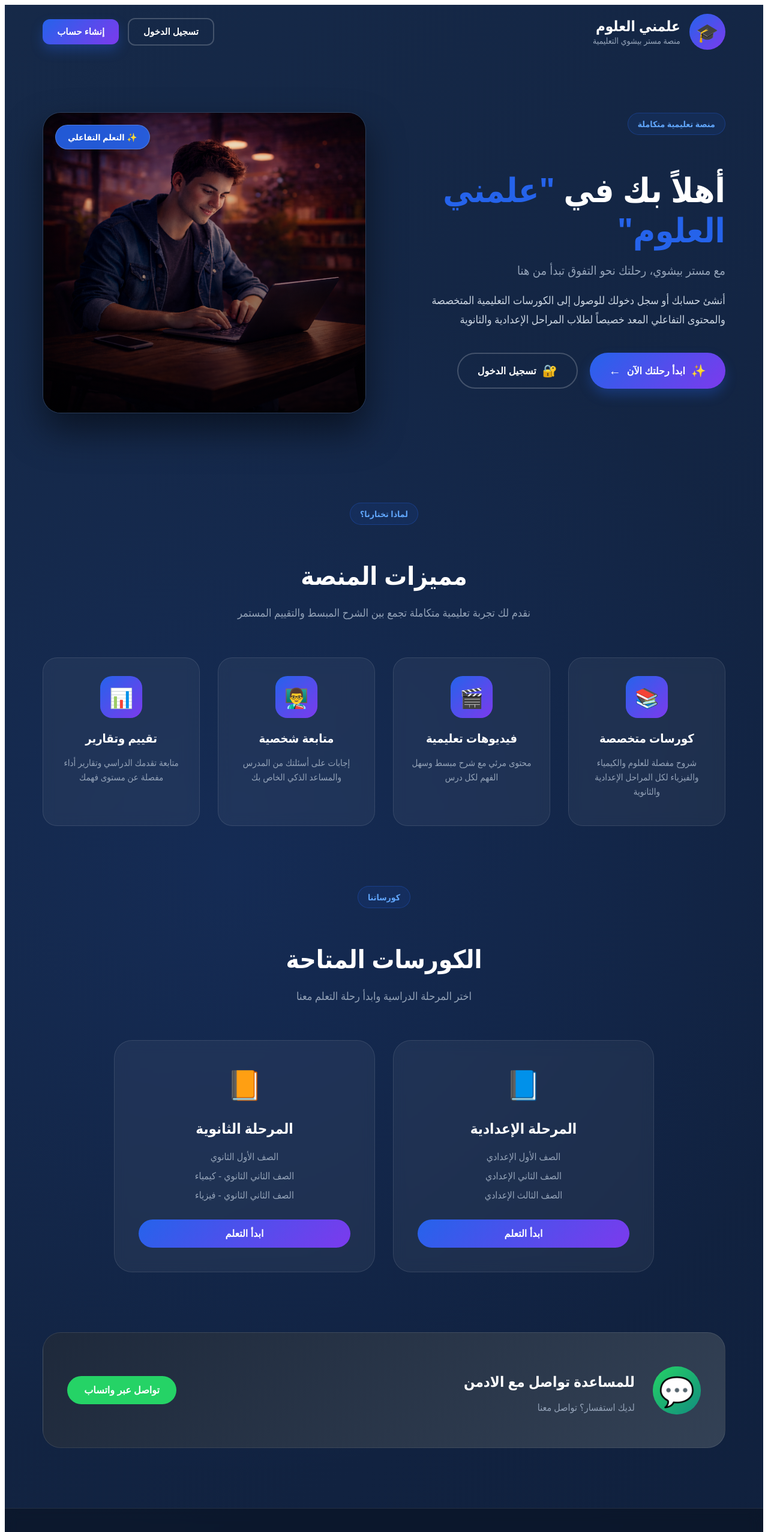
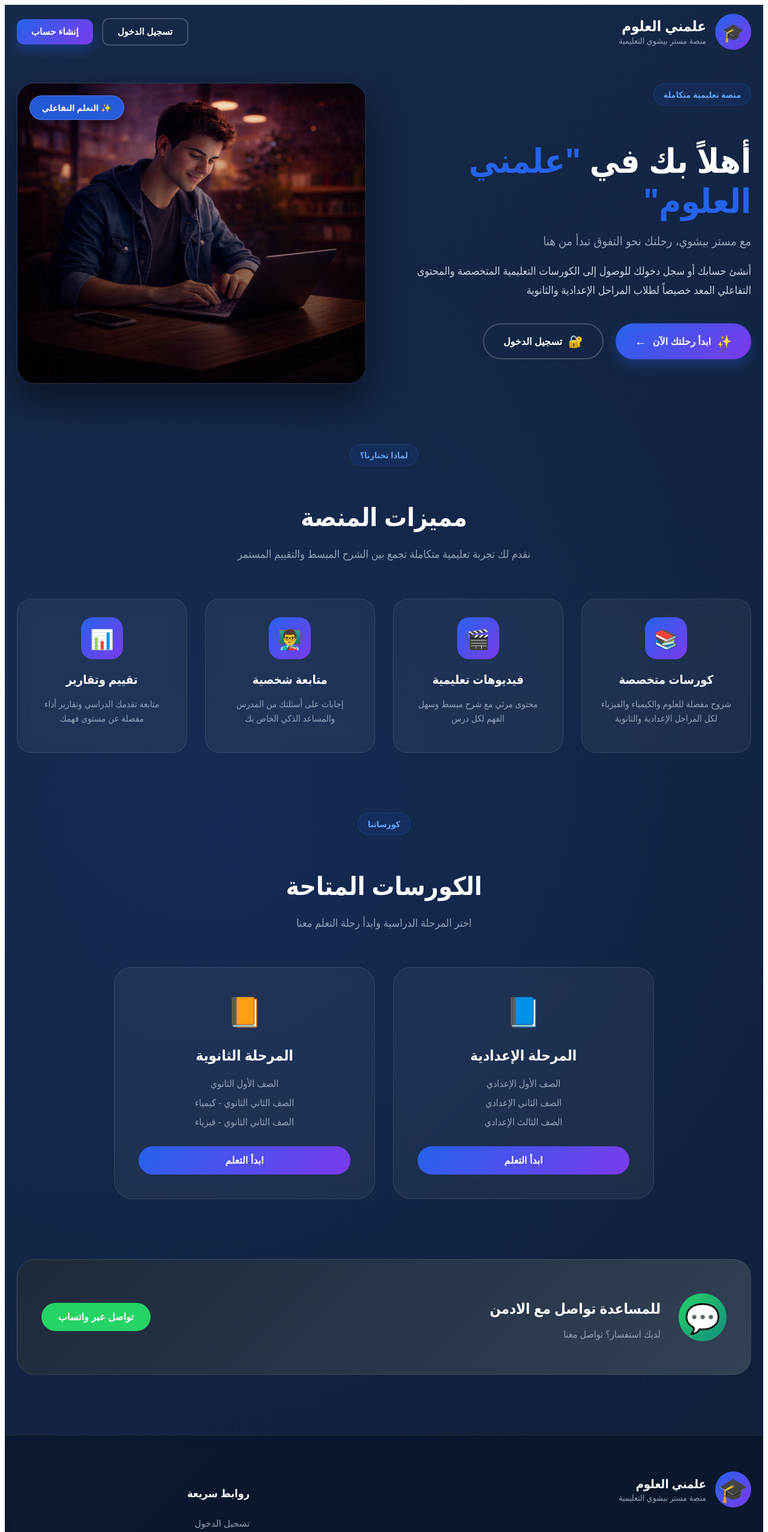
Before and after one commit to tomasmehany/almny-alaolom, a Next.js app: page / in a window 1280 px wide. Shown: the top 2554 px of the page at 60% size. Built offline with nearby package versions, Linux system fonts and the light colour scheme.

Commit message:
Update page.tsx

```diff
--- a/app/page.tsx
+++ b/app/page.tsx
@@ -62,7 +62,7 @@ export default function Home() {
 
       {/* القسم الرئيسي */}
       <main style={styles.main}>
-        {/* Hero Section - بدون إحصائيات */}
+        {/* Hero Section */}
         <div style={{
           ...styles.hero,
           opacity: isVisible ? 1 : 0,
@@ -108,7 +108,6 @@ export default function Home() {
 
           <div style={styles.heroImage}>
             <div style={styles.imageWrapper}>
-              {/* ✅ غير مسار الصورة هنا */}
               <img
                 src="/home.png"
                 alt="تعليم تفاعلي"
@@ -224,7 +223,7 @@ export default function Home() {
         <div style={styles.supportSection}>
           <div style={styles.supportCard}>
             <div style={styles.supportIcon}>💬</div>
-            <div>
+            <div style={styles.supportTextContent}>
               <h3 style={styles.supportTitle}> للمساعدة تواصل مع الادمن </h3>
               <p style={styles.supportText}>
                 لديك استفسار؟ تواصل معنا
@@ -319,7 +318,8 @@ const styles: any = {
     position: 'relative',
     overflowX: 'hidden',
     background: '#0a192f',
-    direction: 'rtl'
+    direction: 'rtl',
+    width: '100%'
   },
 
   background: {
@@ -348,8 +348,11 @@ const styles: any = {
     position: 'sticky',
     top: 0,
     zIndex: 100,
-    padding: '15px 5%',
-    transition: 'all 0.3s ease'
+    padding: '15px 20px',
+    transition: 'all 0.3s ease',
+    '@media (min-width: 768px)': {
+      padding: '15px 5%'
+    }
   },
 
   headerContent: {
@@ -359,13 +362,22 @@ const styles: any = {
     justifyContent: 'space-between',
     alignItems: 'center',
     position: 'relative',
-    zIndex: 2
+    zIndex: 2,
+    flexWrap: 'wrap',
+    gap: '15px',
+    '@media (max-width: 768px)': {
+      flexDirection: 'column',
+      textAlign: 'center'
+    }
   },
 
   logo: {
     display: 'flex',
     alignItems: 'center',
-    gap: '15px'
+    gap: '15px',
+    '@media (max-width: 480px)': {
+      gap: '10px'
+    }
   },
 
   logoIconWrapper: {
@@ -376,11 +388,18 @@ const styles: any = {
     display: 'flex',
     alignItems: 'center',
     justifyContent: 'center',
-    animation: 'float 3s ease-in-out infinite'
+    animation: 'float 3s ease-in-out infinite',
+    '@media (max-width: 480px)': {
+      width: '50px',
+      height: '50px'
+    }
   },
 
   logoIcon: {
-    fontSize: '30px'
+    fontSize: '30px',
+    '@media (max-width: 480px)': {
+      fontSize: '24px'
+    }
   },
 
   logoText: {
@@ -393,19 +412,33 @@ const styles: any = {
     fontWeight: '800',
     color: 'white',
     margin: 0,
-    lineHeight: 1.2
+    lineHeight: 1.2,
+    '@media (max-width: 480px)': {
+      fontSize: '20px'
+    }
   },
 
   logoSub: {
     fontSize: '14px',
     color: '#94a3b8',
-    margin: 0
+    margin: 0,
+    '@media (max-width: 480px)': {
+      fontSize: '12px'
+    }
   },
 
   nav: {
     display: 'flex',
     gap: '15px',
-    alignItems: 'center'
+    alignItems: 'center',
+    '@media (max-width: 768px)': {
+      width: '100%',
+      justifyContent: 'center'
+    },
+    '@media (max-width: 480px)': {
+      flexDirection: 'column',
+      width: '100%'
+    }
   },
 
   navButton: {
@@ -417,7 +450,11 @@ const styles: any = {
     fontSize: '15px',
     fontWeight: '600',
     cursor: 'pointer',
-    transition: 'all 0.3s'
+    transition: 'all 0.3s',
+    '@media (max-width: 480px)': {
+      padding: '10px 20px',
+      width: '100%'
+    }
   },
 
   navButtonPrimary: {
@@ -430,7 +467,11 @@ const styles: any = {
     fontWeight: '600',
     cursor: 'pointer',
     transition: 'all 0.3s',
-    boxShadow: '0 10px 20px rgba(37,99,235,0.3)'
+    boxShadow: '0 10px 20px rgba(37,99,235,0.3)',
+    '@media (max-width: 480px)': {
+      padding: '10px 20px',
+      width: '100%'
+    }
   },
 
   main: {
@@ -438,7 +479,10 @@ const styles: any = {
     zIndex: 2,
     maxWidth: '1400px',
     margin: '0 auto',
-    padding: '40px 5%'
+    padding: '40px 20px',
+    '@media (min-width: 768px)': {
+      padding: '40px 5%'
+    }
   },
 
   hero: {
@@ -447,7 +491,13 @@ const styles: any = {
     gap: '60px',
     alignItems: 'center',
     marginBottom: '100px',
-    minHeight: '600px'
+    minHeight: 'auto',
+    '@media (max-width: 968px)': {
+      gridTemplateColumns: '1fr',
+      gap: '40px',
+      textAlign: 'center',
+      marginBottom: '60px'
+    }
   },
 
   heroContent: {
@@ -471,7 +521,13 @@ const styles: any = {
     fontWeight: '800',
     marginBottom: '20px',
     lineHeight: 1.2,
-    color: 'white'
+    color: 'white',
+    '@media (max-width: 968px)': {
+      fontSize: '42px'
+    },
+    '@media (max-width: 480px)': {
+      fontSize: '32px'
+    }
   },
 
   heroHighlight: {
@@ -481,21 +537,34 @@ const styles: any = {
   heroSubtitle: {
     fontSize: '20px',
     color: '#94a3b8',
-    marginBottom: '20px'
+    marginBottom: '20px',
+    '@media (max-width: 480px)': {
+      fontSize: '16px'
+    }
   },
 
   heroDescription: {
     fontSize: '18px',
     lineHeight: 1.8,
     color: '#cbd5e1',
-    marginBottom: '40px'
+    marginBottom: '40px',
+    '@media (max-width: 480px)': {
+      fontSize: '16px'
+    }
   },
 
   heroButtons: {
     display: 'flex',
     gap: '20px',
     marginBottom: '40px',
-    flexWrap: 'wrap'
+    flexWrap: 'wrap',
+    '@media (max-width: 768px)': {
+      justifyContent: 'center'
+    },
+    '@media (max-width: 480px)': {
+      flexDirection: 'column',
+      width: '100%'
+    }
   },
 
   primaryButton: {
@@ -511,7 +580,12 @@ const styles: any = {
     alignItems: 'center',
     gap: '10px',
     transition: 'all 0.3s',
-    boxShadow: '0 10px 20px rgba(37,99,235,0.3)'
+    boxShadow: '0 10px 20px rgba(37,99,235,0.3)',
+    '@media (max-width: 480px)': {
+      width: '100%',
+      justifyContent: 'center',
+      padding: '14px 24px'
+    }
   },
 
   secondaryButton: {
@@ -526,7 +600,12 @@ const styles: any = {
     display: 'flex',
     alignItems: 'center',
     gap: '10px',
-    transition: 'all 0.3s'
+    transition: 'all 0.3s',
+    '@media (max-width: 480px)': {
+      width: '100%',
+      justifyContent: 'center',
+      padding: '14px 24px'
+    }
   },
 
   buttonIcon: {
@@ -539,7 +618,11 @@ const styles: any = {
 
   heroImage: {
     position: 'relative',
-    animation: 'float 6s ease-in-out infinite'
+    animation: 'float 6s ease-in-out infinite',
+    '@media (max-width: 968px)': {
+      maxWidth: '500px',
+      margin: '0 auto'
+    }
   },
 
   imageWrapper: {
@@ -552,7 +635,8 @@ const styles: any = {
 
   mainImage: {
     width: '100%',
-    height: '500px',
+    height: 'auto',
+    maxHeight: '500px',
     objectFit: 'cover',
     display: 'block'
   },
@@ -582,12 +666,18 @@ const styles: any = {
   },
 
   featuresSection: {
-    marginBottom: '100px'
+    marginBottom: '100px',
+    '@media (max-width: 768px)': {
+      marginBottom: '60px'
+    }
   },
 
   sectionHeader: {
     textAlign: 'center',
-    marginBottom: '60px'
+    marginBottom: '60px',
+    '@media (max-width: 768px)': {
+      marginBottom: '40px'
+    }
   },
 
   sectionBadge: {
@@ -606,7 +696,13 @@ const styles: any = {
     fontSize: '42px',
     fontWeight: '800',
     color: 'white',
-    marginBottom: '20px'
+    marginBottom: '20px',
+    '@media (max-width: 768px)': {
+      fontSize: '32px'
+    },
+    '@media (max-width: 480px)': {
+      fontSize: '28px'
+    }
   },
 
   sectionSubtitle: {
@@ -614,13 +710,24 @@ const styles: any = {
     color: '#94a3b8',
     maxWidth: '600px',
     margin: '0 auto',
-    lineHeight: 1.6
+    lineHeight: 1.6,
+    '@media (max-width: 480px)': {
+      fontSize: '16px',
+      padding: '0 20px'
+    }
   },
 
   featuresGrid: {
     display: 'grid',
     gridTemplateColumns: 'repeat(4, 1fr)',
-    gap: '30px'
+    gap: '30px',
+    '@media (max-width: 968px)': {
+      gridTemplateColumns: 'repeat(2, 1fr)'
+    },
+    '@media (max-width: 480px)': {
+      gridTemplateColumns: '1fr',
+      gap: '20px'
+    }
   },
 
   featureCard: {
@@ -630,7 +737,10 @@ const styles: any = {
     textAlign: 'center',
     transition: 'all 0.3s',
     border: '1px solid rgba(255,255,255,0.1)',
-    backdropFilter: 'blur(10px)'
+    backdropFilter: 'blur(10px)',
+    '@media (max-width: 480px)': {
+      padding: '20px'
+    }
   },
 
   featureIconWrapper: {
@@ -642,28 +752,44 @@ const styles: any = {
     alignItems: 'center',
     justifyContent: 'center',
     margin: '0 auto 20px',
-    animation: 'pulse 2s infinite'
+    animation: 'pulse 2s infinite',
+    '@media (max-width: 480px)': {
+      width: '60px',
+      height: '60px'
+    }
   },
 
   featureIcon: {
-    fontSize: '32px'
+    fontSize: '32px',
+    '@media (max-width: 480px)': {
+      fontSize: '28px'
+    }
   },
 
   featureTitle: {
     fontSize: '20px',
     fontWeight: '600',
     color: 'white',
-    marginBottom: '15px'
+    marginBottom: '15px',
+    '@media (max-width: 480px)': {
+      fontSize: '18px'
+    }
   },
 
   featureText: {
     fontSize: '15px',
     color: '#94a3b8',
-    lineHeight: 1.6
+    lineHeight: 1.6,
+    '@media (max-width: 480px)': {
+      fontSize: '14px'
+    }
   },
 
   coursesSection: {
-    marginBottom: '100px'
+    marginBottom: '100px',
+    '@media (max-width: 768px)': {
+      marginBottom: '60px'
+    }
   },
 
   coursesGrid: {
@@ -671,7 +797,14 @@ const styles: any = {
     gridTemplateColumns: 'repeat(2, 1fr)',
     gap: '30px',
     maxWidth: '900px',
-    margin: '0 auto'
+    margin: '0 auto',
+    '@media (max-width: 768px)': {
+      gap: '20px'
+    },
+    '@media (max-width: 480px)': {
+      gridTemplateColumns: '1fr',
+      gap: '20px'
+    }
   },
 
   courseCard: {
@@ -681,19 +814,31 @@ const styles: any = {
     textAlign: 'center',
     border: '1px solid rgba(255,255,255,0.1)',
     backdropFilter: 'blur(10px)',
-    transition: 'all 0.3s'
+    transition: 'all 0.3s',
+    '@media (max-width: 768px)': {
+      padding: '30px'
+    },
+    '@media (max-width: 480px)': {
+      padding: '25px'
+    }
   },
 
   courseIcon: {
     fontSize: '48px',
-    marginBottom: '20px'
+    marginBottom: '20px',
+    '@media (max-width: 480px)': {
+      fontSize: '40px'
+    }
   },
 
   courseTitle: {
     fontSize: '24px',
     fontWeight: '700',
     color: 'white',
-    marginBottom: '20px'
+    marginBottom: '20px',
+    '@media (max-width: 480px)': {
+      fontSize: '20px'
+    }
   },
 
   courseDetails: {
@@ -702,7 +847,10 @@ const styles: any = {
     gap: '10px',
     marginBottom: '30px',
     color: '#94a3b8',
-    fontSize: '16px'
+    fontSize: '16px',
+    '@media (max-width: 480px)': {
+      fontSize: '14px'
+    }
   },
 
   courseButton: {
@@ -715,7 +863,11 @@ const styles: any = {
     fontWeight: '600',
     cursor: 'pointer',
     transition: 'all 0.3s',
-    width: '100%'
+    width: '100%',
+    '@media (max-width: 480px)': {
+      padding: '12px 20px',
+      fontSize: '14px'
+    }
   },
 
   supportSection: {
@@ -730,7 +882,14 @@ const styles: any = {
     alignItems: 'center',
     gap: '30px',
     border: '1px solid rgba(255,255,255,0.1)',
-    backdropFilter: 'blur(10px)'
+    backdropFilter: 'blur(10px)',
+    '@media (max-width: 968px)': {
+      flexDirection: 'column',
+      textAlign: 'center'
+    },
+    '@media (max-width: 480px)': {
+      padding: '25px'
+    }
   },
 
   supportIcon: {
@@ -742,19 +901,37 @@ const styles: any = {
     display: 'flex',
     alignItems: 'center',
     justifyContent: 'center',
-    animation: 'pulse 2s infinite'
+    animation: 'pulse 2s infinite',
+    '@media (max-width: 480px)': {
+      width: '60px',
+      height: '60px',
+      fontSize: '36px'
+    }
+  },
+
+  supportTextContent: {
+    flex: 1,
+    '@media (max-width: 968px)': {
+      width: '100%'
+    }
   },
 
   supportTitle: {
     fontSize: '24px',
     fontWeight: '700',
     color: 'white',
-    marginBottom: '10px'
+    marginBottom: '10px',
+    '@media (max-width: 480px)': {
+      fontSize: '20px'
+    }
   },
 
   supportText: {
     fontSize: '16px',
-    color: '#94a3b8'
+    color: '#94a3b8',
+    '@media (max-width: 480px)': {
+      fontSize: '14px'
+    }
   },
 
   supportButton: {
@@ -767,16 +944,24 @@ const styles: any = {
     fontWeight: '600',
     cursor: 'pointer',
     transition: 'all 0.3s',
-    marginRight: 'auto'
+    whiteSpace: 'nowrap',
+    '@media (max-width: 480px)': {
+      padding: '12px 24px',
+      fontSize: '14px',
+      width: '100%'
+    }
   },
 
   footer: {
     background: 'rgba(0,0,0,0.3)',
     backdropFilter: 'blur(10px)',
     borderTop: '1px solid rgba(255,255,255,0.1)',
-    padding: '60px 5% 30px',
+    padding: '60px 20px 30px',
     position: 'relative',
-    zIndex: 2
+    zIndex: 2,
+    '@media (min-width: 768px)': {
+      padding: '60px 5% 30px'
+    }
   },
 
   footerContent: {
@@ -788,7 +973,11 @@ const styles: any = {
     display: 'grid',
     gridTemplateColumns: '2fr 1fr',
     gap: '60px',
-    marginBottom: '60px'
+    marginBottom: '60px',
+    '@media (max-width: 768px)': {
+      gridTemplateColumns: '1fr',
+      gap: '40px'
+    }
   },
 
   footerInfo: {
@@ -800,7 +989,11 @@ const styles: any = {
   footerLogo: {
     display: 'flex',
     alignItems: 'center',
-    gap: '15px'
+    gap: '15px',
+    '@media (max-width: 480px)': {
+      flexDirection: 'column',
+      textAlign: 'center'
+    }
   },
 
   footerLogoIcon: {
@@ -811,7 +1004,12 @@ const styles: any = {
     borderRadius: '50%',
     display: 'flex',
     alignItems: 'center',
-    justifyContent: 'center'
+    justifyContent: 'center',
+    '@media (max-width: 480px)': {
+      width: '50px',
+      height: '50px',
+      fontSize: '32px'
+    }
   },
 
   footerTitle: {
@@ -831,7 +1029,11 @@ const styles: any = {
     fontSize: '16px',
     color: '#94a3b8',
     lineHeight: 1.8,
-    maxWidth: '400px'
+    maxWidth: '400px',
+    '@media (max-width: 480px)': {
+      maxWidth: '100%',
+      fontSize: '14px'
+    }
   },
 
   footerLinks: {
@@ -844,7 +1046,10 @@ const styles: any = {
     fontSize: '18px',
     fontWeight: '600',
     color: 'white',
-    marginBottom: '10px'
+    marginBottom: '10px',
+    '@media (max-width: 480px)': {
+      fontSize: '16px'
+    }
   },
 
   footerLink: {
@@ -855,7 +1060,10 @@ const styles: any = {
     textAlign: 'right',
     cursor: 'pointer',
     padding: '5px 0',
-    transition: 'all 0.3s'
+    transition: 'all 0.3s',
+    '@media (max-width: 480px)': {
+      fontSize: '14px'
+    }
   },
 
   footerBottom: {
@@ -865,7 +1073,11 @@ const styles: any = {
     justifyContent: 'space-between',
     alignItems: 'center',
     flexWrap: 'wrap',
-    gap: '20px'
+    gap: '20px',
+    '@media (max-width: 480px)': {
+      flexDirection: 'column',
+      textAlign: 'center'
+    }
   },
 
   copyright: {
```
